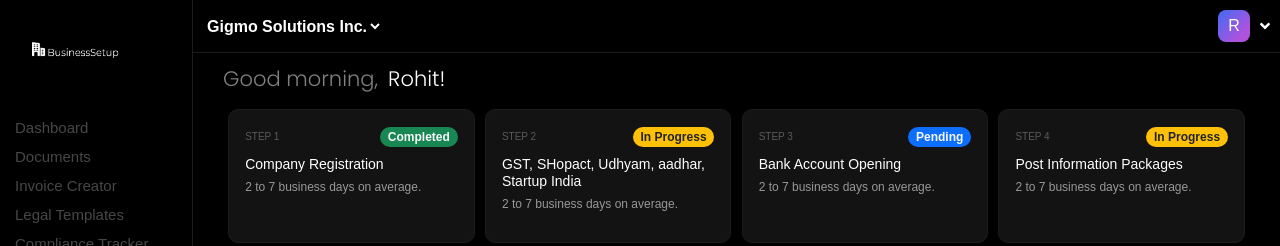
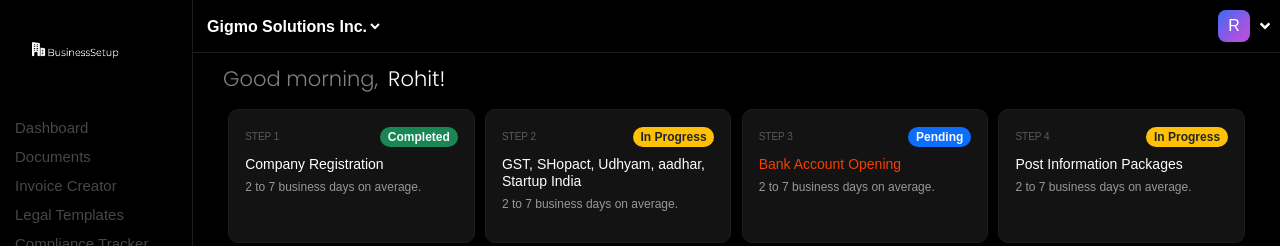
Before and after one commit to sakkshm26/Firstbase-React, a React (Create React App) app: page /dashboard in a window 1280 px wide. Shown: the top 246 px of the page. Built offline with nearby package versions, Linux system fonts and the light colour scheme.

Commit message:
Link Updated

```diff
--- a/src/components/Dashboard/Dashboard.js
+++ b/src/components/Dashboard/Dashboard.js
@@ -113,7 +113,7 @@ function Dashboard() {
                                     Pending
                                 </Badge>
                             </div>
-                            <h4 className='mb-2  mt-2'>Bank Account Opening</h4>
+                            <h4 className='mb-2  mt-2'><a href="https://razorpay.com/x/current-accounts/">Bank Account Opening</a></h4>
                             <p>2 to 7 business days on average.</p>
                         </div>
                         <div className='step-4 p-3'>
```
